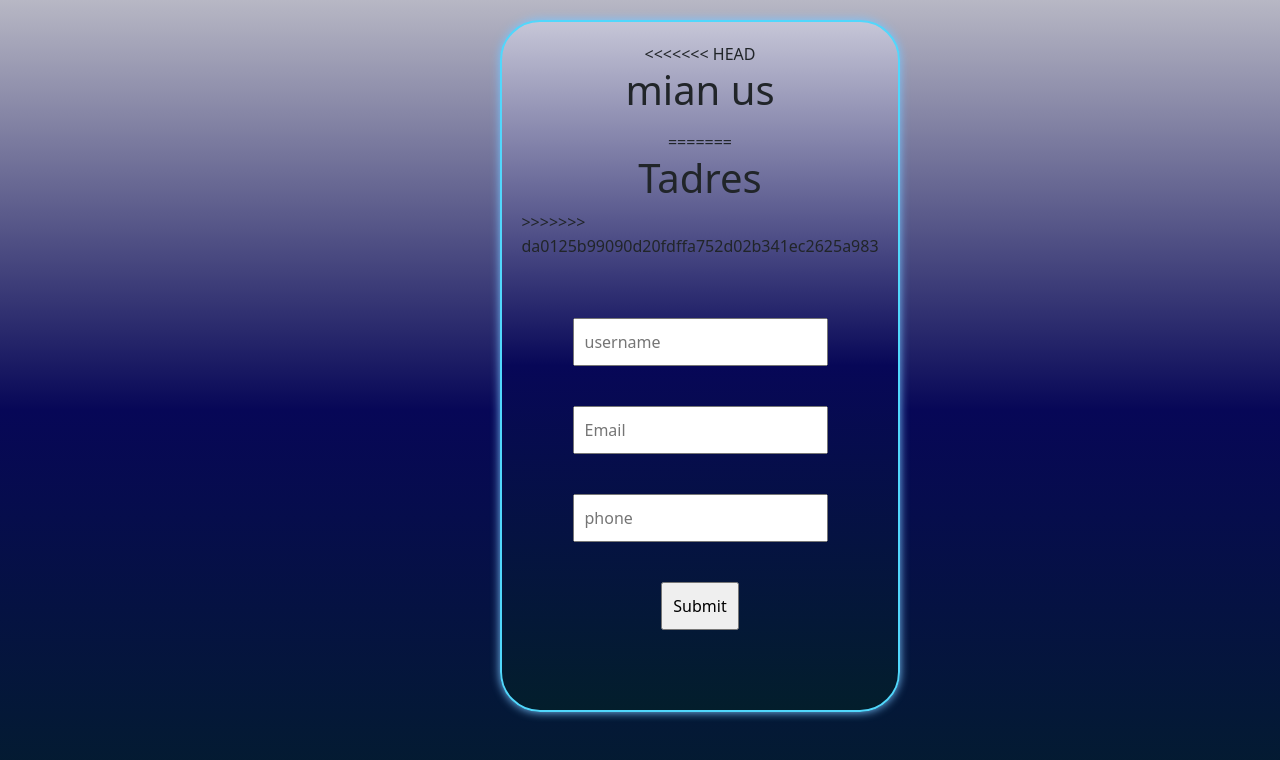
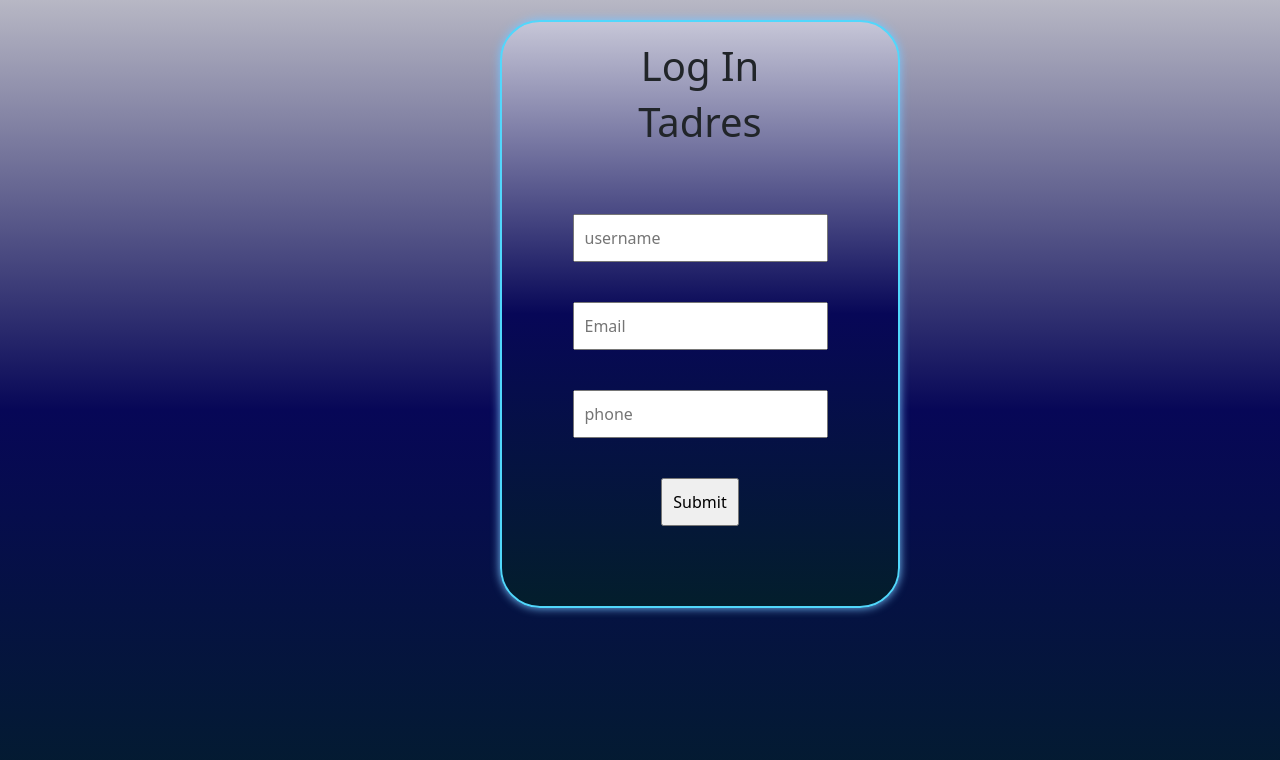
Before and after one commit to moaaz311/Tradex, a plain HTML site: page index.html in a window 1280 px wide. Drawn offline with nearby package versions, Linux system fonts and the light colour scheme.

Commit message:
the final check

```diff
--- a/index.html
+++ b/index.html
@@ -19,12 +19,8 @@
 </head>
 <body>
     <div class="form">
-<<<<<<< HEAD
-        <h1>mian us</h1>
-        <h1></h1>
-=======
+        <h1>Log In</h1>
         <h1>Tadres</h1>
->>>>>>> da0125b99090d20fdffa752d02b341ec2625a983
         <div id="error"></div>
         <div class="inner">
             <form action="./main.html" onsubmit="return formcheck();" novalidate>
```
